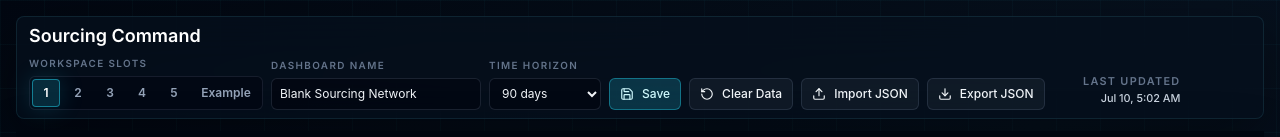
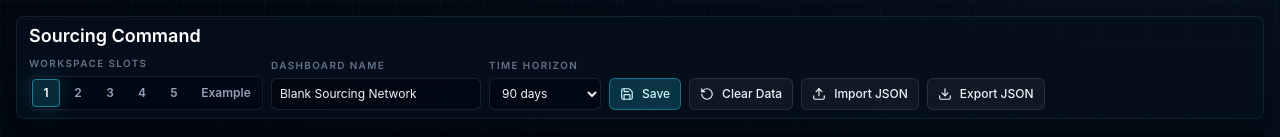
Before and after one commit to shivenparikh1/global-sourcing-predictor-dashboard, a React (Vite) app: page / in a window 1280 px wide. Shown: the top 137 px of the page. Built offline with nearby package versions, Linux system fonts and the light colour scheme; what world-atlas would draw is missing.

Commit message:
Remove header last updated display

```diff
--- a/src/components/Header.tsx
+++ b/src/components/Header.tsx
@@ -2,7 +2,6 @@ import { Download, RotateCcw, Save, Upload } from "lucide-react";
 import { useRef } from "react";
 import { appConfig } from "../appConfig";
 import type { Scenario } from "../logic/types";
-import { compactDateTime } from "./format";
 
 interface HeaderProps {
   scenario: Scenario;
@@ -116,10 +115,6 @@ export default function Header({
             event.currentTarget.value = "";
           }}
         />
-        <div className="min-w-32 pb-1 text-right text-[0.68rem] text-slate-500">
-          <div className="font-semibold uppercase tracking-[0.12em]">Last Updated</div>
-          <div className="font-medium text-slate-300">{compactDateTime(scenario.updatedAt)}</div>
-        </div>
       </div>
     </header>
   );
```
